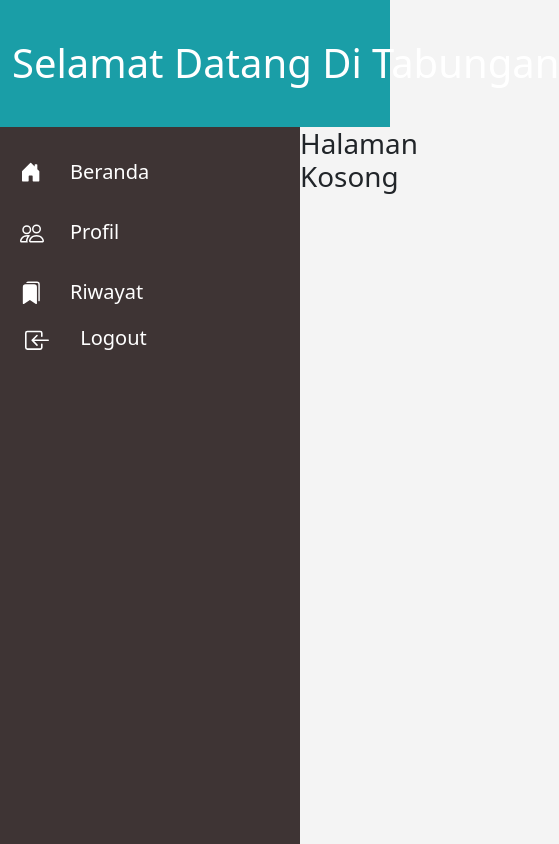
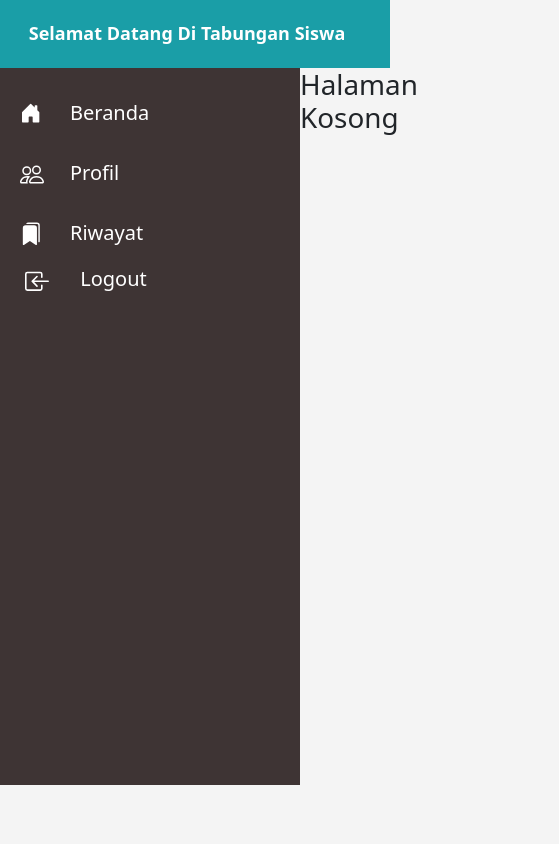
Before and after one commit to titapuspitas/Tefa-Tabungan, a Nuxt app: page / in a window 390 px wide. Shown: the whole page, 559 px wide, since content can reach past the window. Built offline with nearby package versions, Linux system fonts and the light colour scheme; no server answers.

Commit message:
Header.vue

```diff
--- a/components/Header.vue
+++ b/components/Header.vue
@@ -1,24 +1,67 @@
 <template>
-    <nav class="navbar fixed">
-      <div class="container-fluid">
-        <span class="navbar-brand mb-0 h1">Selamat Datang Di Tabungan {{ judul }}</span>
-      </div>
-    </nav>
+  <nav class="navbar fixed">
+    <div class="container-fluid d-flex align-items-center justify-content-center">
+      <span class="navbar-brand mb-0 h1 text-center">
+        Selamat Datang Di Tabungan {{ userRole === 'guru' ? 'WaliKelas' : 'Siswa' }}
+      </span>
+    </div>
+  </nav>
 </template>
 
 <script setup>
-defineProps({
-  judul: String
+const user = useSupabaseUser()  // Mendapatkan pengguna yang login
+const client = useSupabaseClient()
+
+const userRole = ref('')  // Menyimpan role pengguna
+
+// Mendapatkan role pengguna dari database
+async function getRole() {
+  let { data, error } = await client
+    .from('profile')
+    .select('role')
+    .eq('user_id', user.value.id)
+    .single()
+
+  if (data) {
+    userRole.value = data.role  // Set role berdasarkan data yang didapat
+  }
+}
+
+onMounted(() => {
+  getRole()  // Panggil saat komponen dimuat
 })
 </script>
 
 <style scoped>
-.navbar{
+.navbar {
   background: #1A9EA7;
   height: 15vh;
 }
-.navbar-brand{
+
+.navbar-brand {
   color: white;
   font-size: 40px;
+  font-weight: bold;
+  text-align: center;
+}
+
+@media (max-width: 768px) {
+  .navbar {
+    height: 10vh; /* Kurangi tinggi navbar untuk layar kecil */
+  }
+
+  .navbar-brand {
+    font-size: 24px; /* Ukuran font lebih kecil */
+  }
+}
+
+@media (max-width: 576px) {
+  .navbar {
+    height: 8vh; /* Tinggi lebih kecil untuk layar HP */
+  }
+
+  .navbar-brand {
+    font-size: 18px; /* Ukuran font lebih kecil lagi */
+  }
 }
 </style>
```
